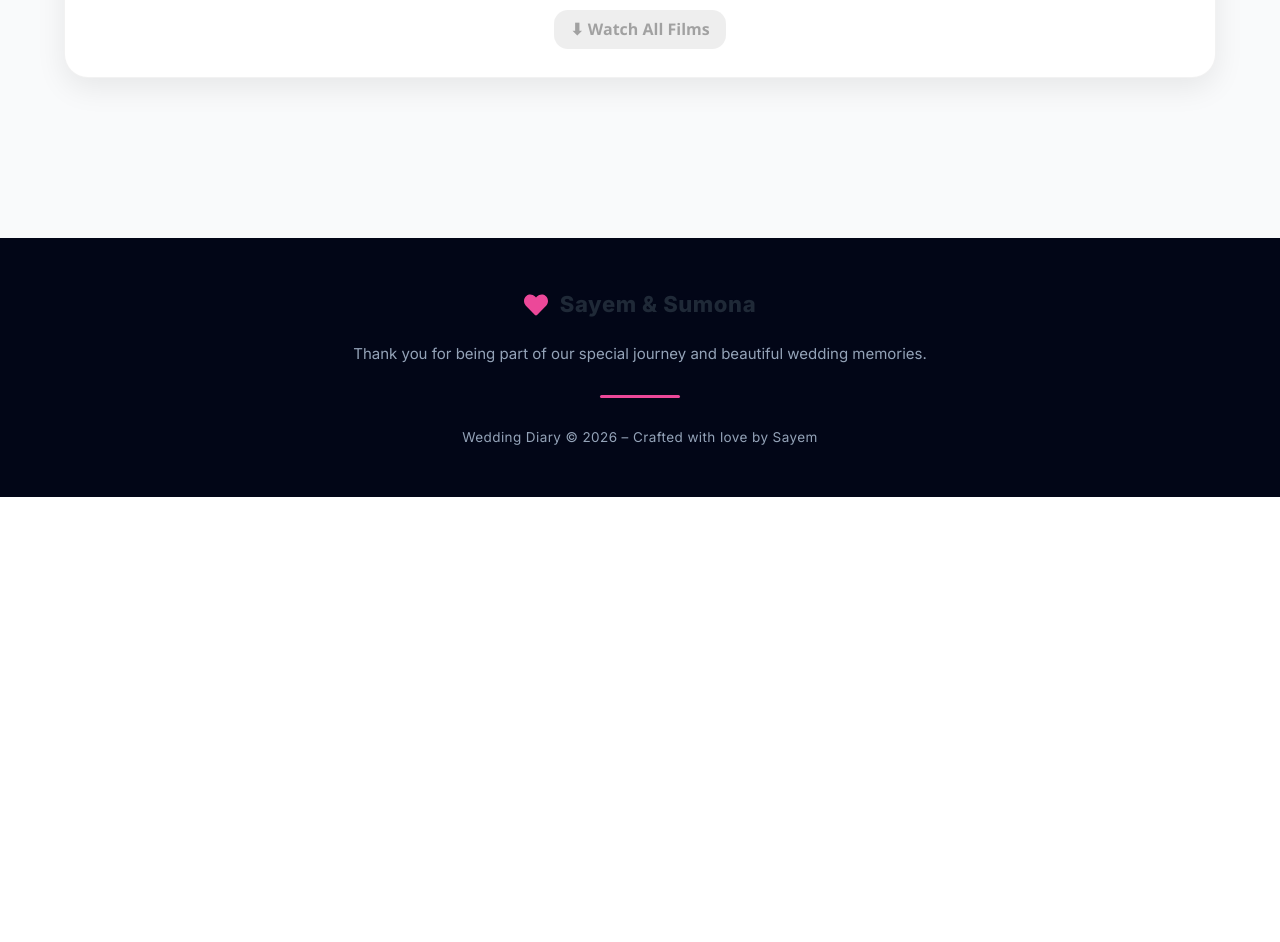
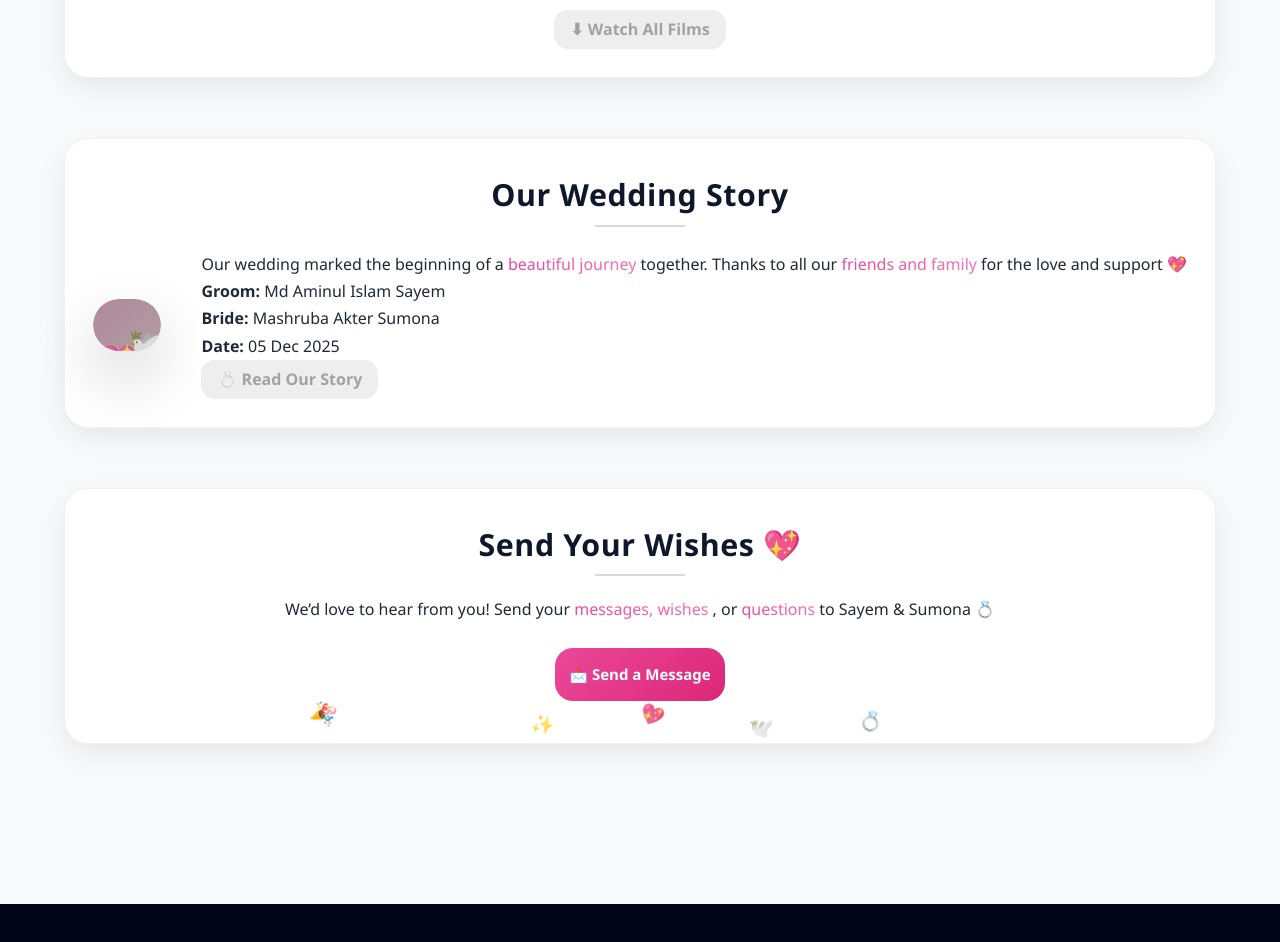
Before and after one commit to sanjida2007/Wedding-Diary, a React (Vite) app: page / in a window 1280 px wide. Shown: the part 2160-3102 px from the top of the page. Before the commit the page ends 2657 px from the top, so only its background shows below. Built offline with nearby package versions, Linux system fonts and the light colour scheme; grey boxes are pictures that could not be loaded.

Commit message:
Updated Home with 2 sections

```diff
--- a/src/pages/Home.jsx
+++ b/src/pages/Home.jsx
@@ -43,6 +43,64 @@ const Home = () => {
 
         {/* ===== VIDEO CAROUSEL ===== */}
         <VideoCarousel videos={videos} />
+
+        {/* ===== ABOUT SECTION PREVIEW ===== */}
+{/* ===== ABOUT SECTION PREVIEW ===== */}
+<section className="section-card about-preview">
+  <h2 className="section-title">Our Wedding Story</h2>
+  <div className="about-preview-container">
+    <div className="about-preview-image">
+      <div className="image-overlay"></div>
+      <img
+        src="https://drive.google.com/thumbnail?id=1DRzXkvZtDUl_pmGmzE4JCeiLWvhG1-eV&sz=w1000"
+        alt="Couple holding hands, smiling together"
+        loading="lazy"
+      />
+      {/* Floating Icons */}
+      <div className="floating-icons">
+        <span className="icon-heart">💖</span>
+        <span className="icon-ring">💍</span>
+        <span className="icon-dove">🕊️</span>
+      </div>
+    </div>
+
+    <div className="about-preview-text">
+      <p>
+        Our wedding marked the beginning of a <span className="highlight">beautiful journey</span> together.
+        Thanks to all our <span className="highlight">friends and family</span> for the love and support 💖
+      </p>
+      <ul>
+        <li><strong>Groom:</strong> Md Aminul Islam Sayem</li>
+        <li><strong>Bride:</strong> Mashruba Akter Sumona</li>
+        <li><strong>Date:</strong> 05 Dec 2025</li>
+      </ul>
+      <Link to="/about" className="glass-btn about-btn shine-hover">
+        💍 Read Our Story
+      </Link>
+    </div>
+  </div>
+</section>
+
+{/* ===== CONTACT SECTION PREVIEW ===== */}
+<section className="section-card contact-preview">
+  <h2 className="section-title">Send Your Wishes 💖</h2>
+  <div className="contact-preview-container">
+    <p>
+      We’d love to hear from you! Send your <span className="highlight">messages, wishes </span>, or
+      <span className="highlight"> questions</span> to Sayem & Sumona 💍
+    </p>
+    <Link to="/contact" className="glass-btn contact-btn shine-hover">
+      📩 Send a Message
+    </Link>
+    {/* Floating Confetti */}
+    <div className="floating-confetti">
+      <span>🎉</span><span>💖</span><span>💍</span><span>✨</span><span>🕊️</span>
+    </div>
+  </div>
+</section>
+
+
+
       </section>
     </main>
   );
--- a/src/styles/Home.css
+++ b/src/styles/Home.css
@@ -177,3 +177,145 @@
   color: #475569;
   margin-bottom: 24px;
 }
+
+
+/* ===== ABOUT PREVIEW ===== */
+.about-preview-container {
+  display: flex;
+  align-items: center;
+  gap: 40px;
+  flex-wrap: wrap;
+  margin-top: 24px;
+  animation: fadeSlideUp 1s ease forwards;
+  position: relative;
+}
+
+.about-preview-image {
+  position: relative;
+  flex: 1;
+  overflow: hidden;
+  border-radius: 28px;
+  box-shadow: 0 25px 60px rgba(0, 0, 0, 0.18);
+  transition: transform 0.6s ease, box-shadow 0.6s ease;
+}
+
+.about-preview-image img {
+  width: 100%;
+  height: auto;
+  display: block;
+  border-radius: 28px;
+  transition: transform 0.5s ease;
+}
+
+.about-preview-image:hover img {
+  transform: scale(1.07) translateY(-3px);
+}
+
+.image-overlay {
+  position: absolute;
+  inset: 0;
+  background: linear-gradient(to bottom right, rgba(236,72,153,0.25), rgba(245,158,171,0.2));
+  border-radius: 28px;
+  transition: opacity 0.5s ease;
+}
+
+.about-preview-image:hover .image-overlay {
+  opacity: 0.05;
+}
+
+/* Floating Icons */
+.floating-icons {
+  position: absolute;
+  inset: 0;
+  pointer-events: none;
+}
+.floating-icons .icon-heart,
+.floating-icons .icon-ring,
+.floating-icons .icon-dove {
+  position: absolute;
+  font-size: 1.8rem;
+  animation: floatUp 6s ease-in-out infinite;
+}
+.floating-icons .icon-heart { left: 10%; top: 70%; animation-delay: 0s; }
+.floating-icons .icon-ring { left: 80%; top: 80%; animation-delay: 1s; }
+.floating-icons .icon-dove { left: 50%; top: 60%; animation-delay: 2s; }
+
+@keyframes floatUp {
+  0% { transform: translateY(0) rotate(0deg); opacity: 0.8; }
+  50% { transform: translateY(-15px) rotate(15deg); opacity: 1; }
+  100% { transform: translateY(0) rotate(0deg); opacity: 0.8; }
+}
+
+/* Highlight text gradient */
+.highlight {
+  background: linear-gradient(90deg, #ec4899, #f472b6);
+  -webkit-background-clip: text;
+  -webkit-text-fill-color: transparent;
+}
+
+/* ===== CONTACT PREVIEW ===== */
+.contact-preview-container {
+  display: flex;
+  flex-direction: column;
+  align-items: center;
+  gap: 14px;
+  margin-top: 16px;
+  animation: fadeSlideUp 1s ease forwards;
+  text-align: center;
+  position: relative;
+}
+
+.floating-confetti span {
+  position: absolute;
+  font-size: 1.2rem;
+  animation: confettiFloat 4s ease-in-out infinite;
+}
+.floating-confetti span:nth-child(1) { left: 20%; animation-delay: 0s; }
+.floating-confetti span:nth-child(2) { left: 50%; animation-delay: 0.5s; }
+.floating-confetti span:nth-child(3) { left: 70%; animation-delay: 1s; }
+.floating-confetti span:nth-child(4) { left: 40%; animation-delay: 1.2s; }
+.floating-confetti span:nth-child(5) { left: 60%; animation-delay: 1.5s; }
+
+@keyframes confettiFloat {
+  0% { transform: translateY(0) rotate(0deg); opacity: 0.6; }
+  50% { transform: translateY(-18px) rotate(25deg); opacity: 1; }
+  100% { transform: translateY(0) rotate(0deg); opacity: 0.6; }
+}
+
+/* ===== Buttons with shine hover ===== */
+.shine-hover {
+  position: relative;
+  overflow: hidden;
+}
+
+.shine-hover::after {
+  content: "";
+  position: absolute;
+  top: 0; left: -75%;
+  width: 50%;
+  height: 100%;
+  background: rgba(255,255,255,0.35);
+  transform: skewX(-25deg);
+  transition: all 0.7s ease;
+}
+
+.shine-hover:hover::after {
+  left: 125%;
+}
+
+/* ===== Responsive ===== */
+@media (max-width: 900px) {
+  .about-preview-container {
+    flex-direction: column-reverse;
+    text-align: center;
+  }
+
+  .about-preview-image,
+  .about-preview-text {
+    width: 100%;
+  }
+
+  .contact-preview-container {
+    align-items: center;
+  }
+}
```
